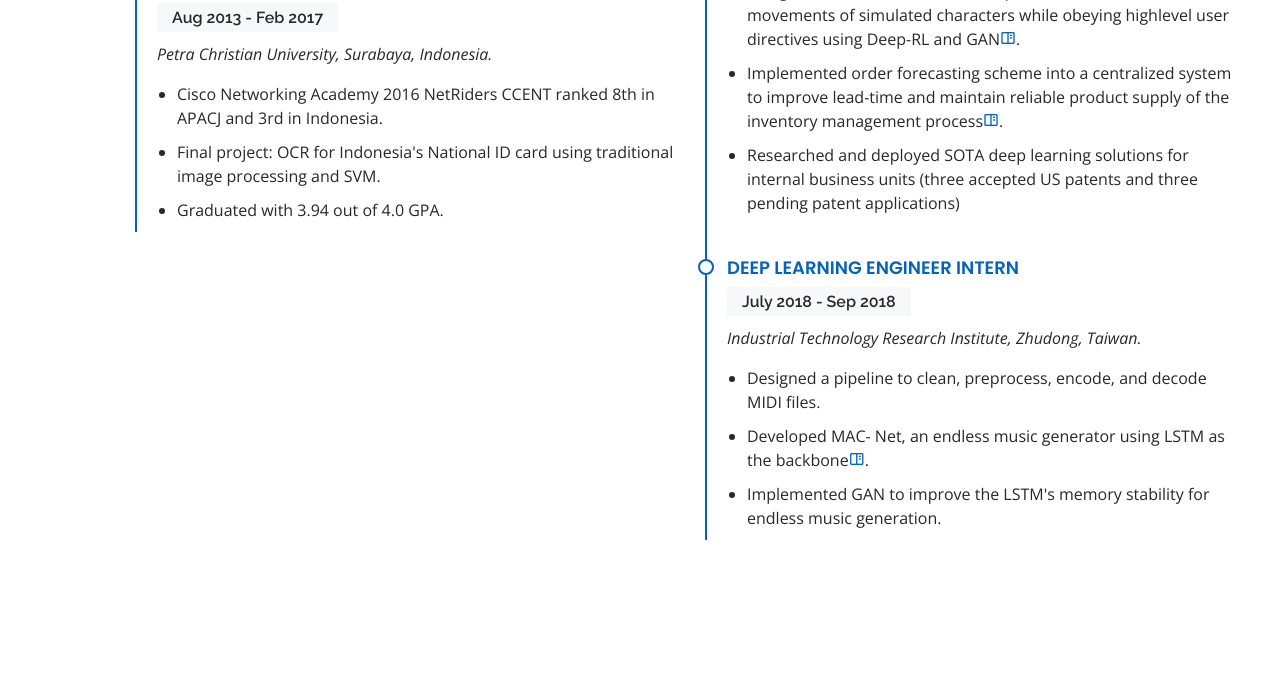
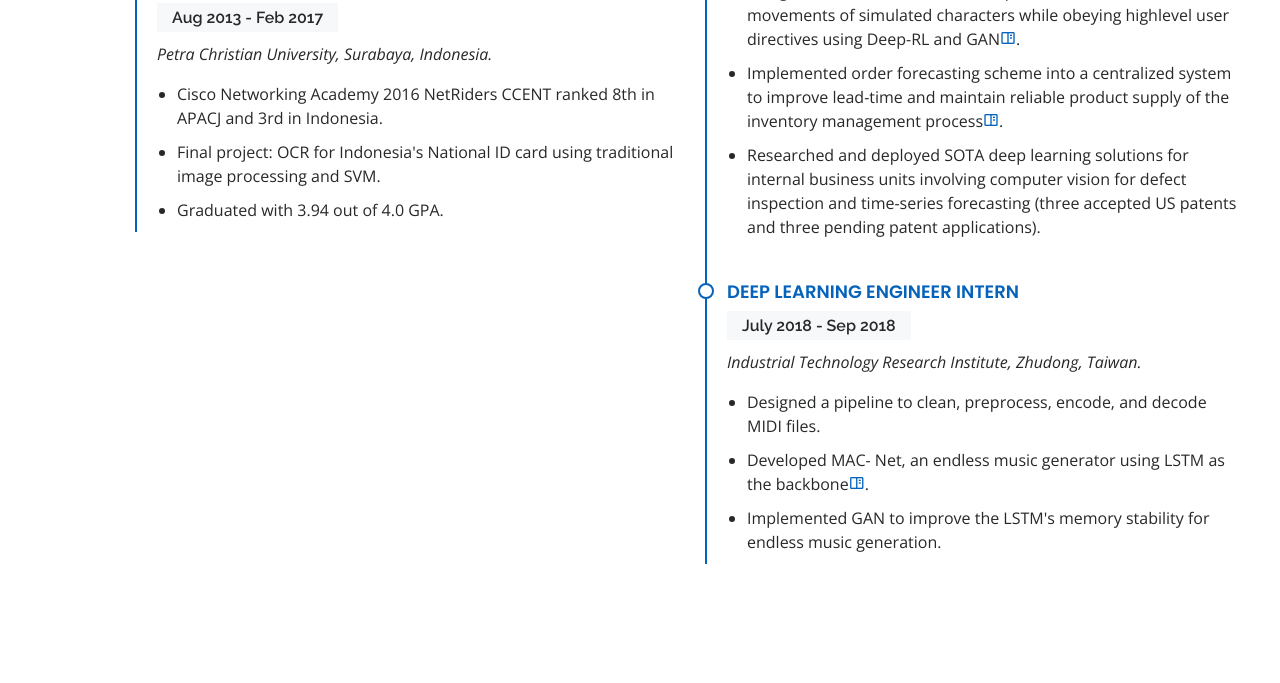
Before and after one commit to jonathansoeseno/jonathansoeseno.github.io, a plain HTML site: page index.html in a window 1280 px wide. Shown: the part 1881-2564 px from the top of the page. Drawn offline with nearby package versions, Linux system fonts and the light colour scheme.

Commit message:
Update defect inspection

```diff
--- a/index.html
+++ b/index.html
@@ -144,7 +144,7 @@
                 <li>Developed the first-place solution for the intelligent forecasting competition hosted by USAID in 2020<a href="https://www.usaid.gov/global-health/health-areas/family-planning/usaids-intelligent-forecasting-competition-model-future"><i class="bx bx-book-content"></i></a>.</li>
                 <li>Designed a character controller to produce natural and lifelike movements of simulated characters while obeying highlevel user directives using Deep-RL and GAN<a href="https://dl.acm.org/doi/abs/10.1145/3386569.3392433"><i class="bx bx-book-content"></i></a>.</li>
                 <li>Implemented order forecasting scheme into a centralized system to improve lead-time and maintain reliable product supply of the inventory management process<a href="https://www.cambridge.org/core/journals/apsipa-transactions-on-signal-and-information-processing/article/demystifying-data-and-ai-for-manufacturing-case-studies-from-a-major-computer-maker/740EB00B85FFE069C47D1A1A401F221B"><i class="bx bx-book-content"></i></a>.</li>
-                <li>Researched and deployed SOTA deep learning solutions for internal business units (three accepted US patents and three pending patent applications)</li>
+                <li>Researched and deployed SOTA deep learning solutions for internal business units involving computer vision for defect inspection and time-series forecasting (three accepted US patents and three pending patent applications).</li>
               </ul>
             </div>
             <div class="resume-item">
```
